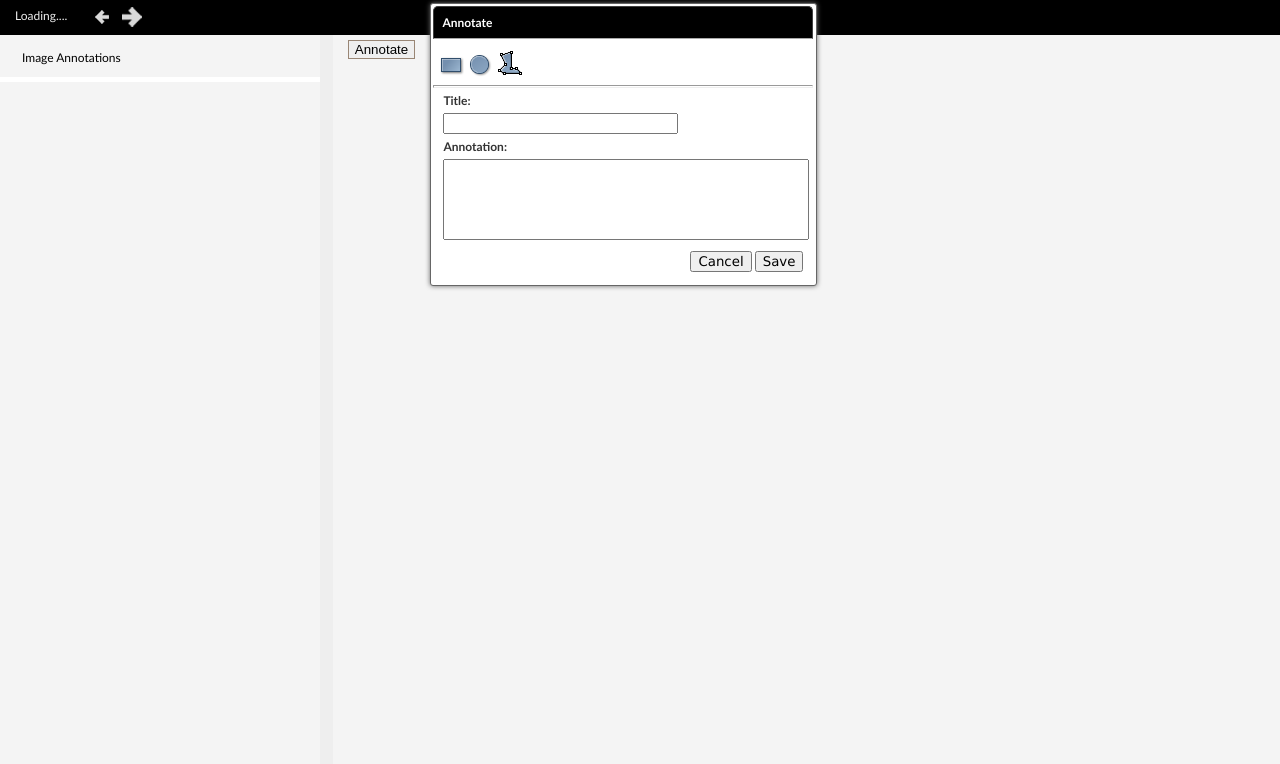
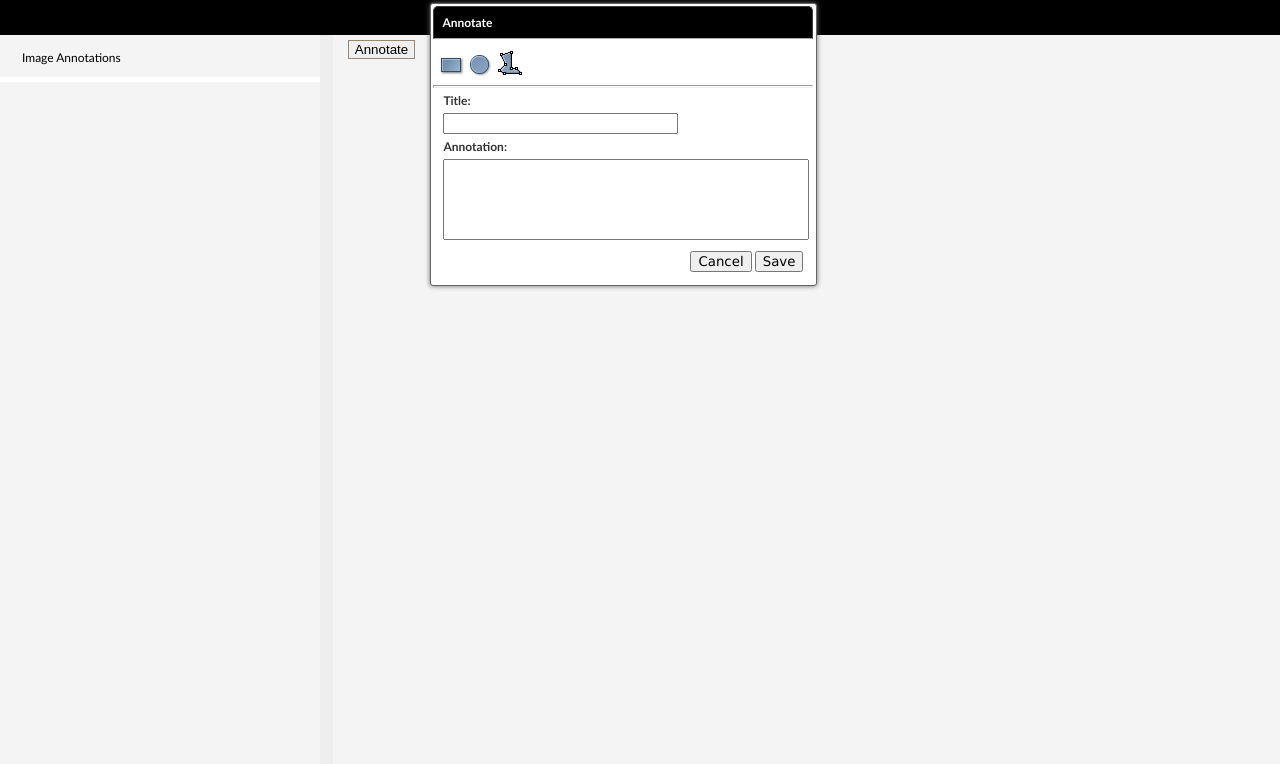
Before and after one commit to ppound/islandora_image_annotation, a PHP site: page / in a window 1280 px wide. Shown: the top 764 px of the page. Run offline with PHP 8.4, Linux system fonts and the light colour scheme; some libraries are stand-ins or nearby versions.

Commit message:
eliminate loading message for now

```diff
--- a/shared_canvas/css/style.css
+++ b/shared_canvas/css/style.css
@@ -721,7 +721,6 @@ A:hover
 .image-annotation-wrapper #canvas-body-wrapper
 {
   overflow: auto;
-
 }
 
 .image-annotation-wrapper #canvas-body
--- a/shared_canvas/index.php
+++ b/shared_canvas/index.php
@@ -48,14 +48,14 @@
   <body>
     <!-- Header -->
     <div id="header">
-      <div id="page_selector">Loading....</div>
+      <!--<div id="page_selector">Loading....</div>
       <div id="header-inner">
         <div class="header-nav">
           <a href="" id="page-prev"></a>
           <a href="" id="page-next"></a>
         </div>
         <h1></h1>
-      </div>
+      </div>-->
 
     </div>
     <!-- Body -->
```
